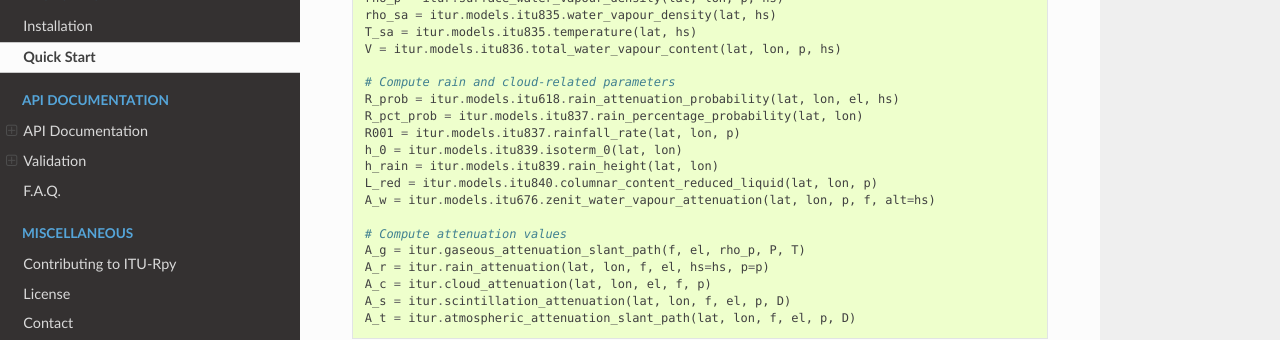
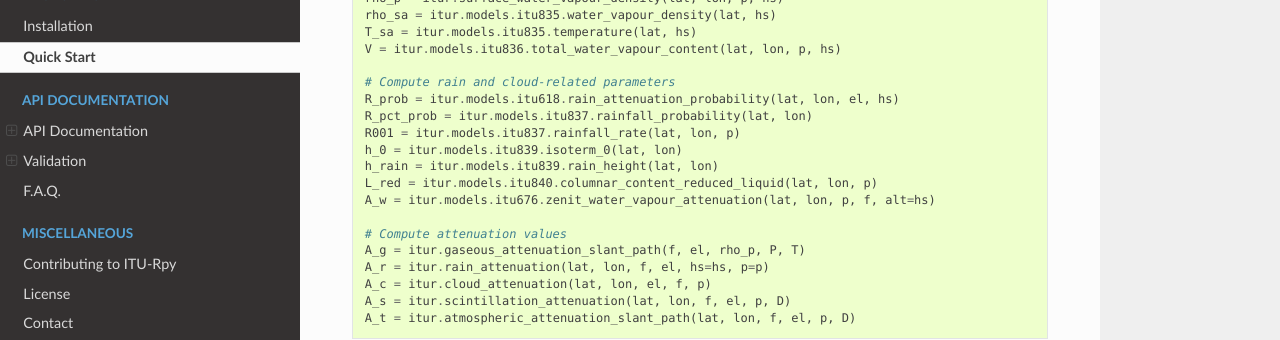
Before and after one commit to inigodelportillo/ITU-Rpy, a Sphinx documentation site: the page built from docs/quickstart.rst, in a window 1280 px wide and 900 px high, scrolled down 7780 px. Shown: the part 151-491 px from the top of the window. Built offline with Sphinx 7.4.7 and the Read the Docs theme 2.0.0, drawn with Linux system fonts in a browser that asks for light colours.

Commit message:
Fix typo in documentation with rainfall_probability

```diff
--- a/docs/quickstart.rst
+++ b/docs/quickstart.rst
@@ -325,7 +325,7 @@ We conclude the quickstart with a summary of other functions included in *ITU-Rp
 
 	# Compute rain and cloud-related parameters
 	R_prob = itur.models.itu618.rain_attenuation_probability(lat, lon, el, hs)
-	R_pct_prob = itur.models.itu837.rain_percentage_probability(lat, lon)
+	R_pct_prob = itur.models.itu837.rainfall_probability(lat, lon)
 	R001 = itur.models.itu837.rainfall_rate(lat, lon, p)
 	h_0 = itur.models.itu839.isoterm_0(lat, lon)
 	h_rain = itur.models.itu839.rain_height(lat, lon)
```
